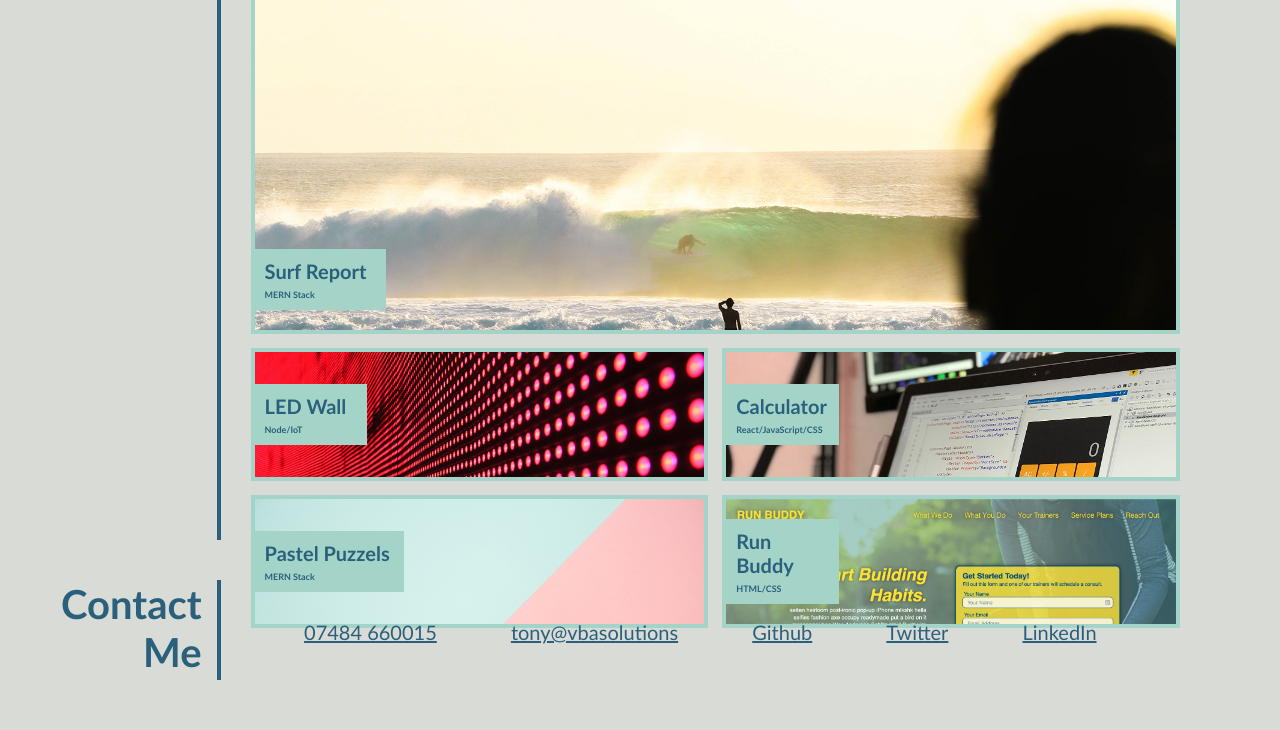
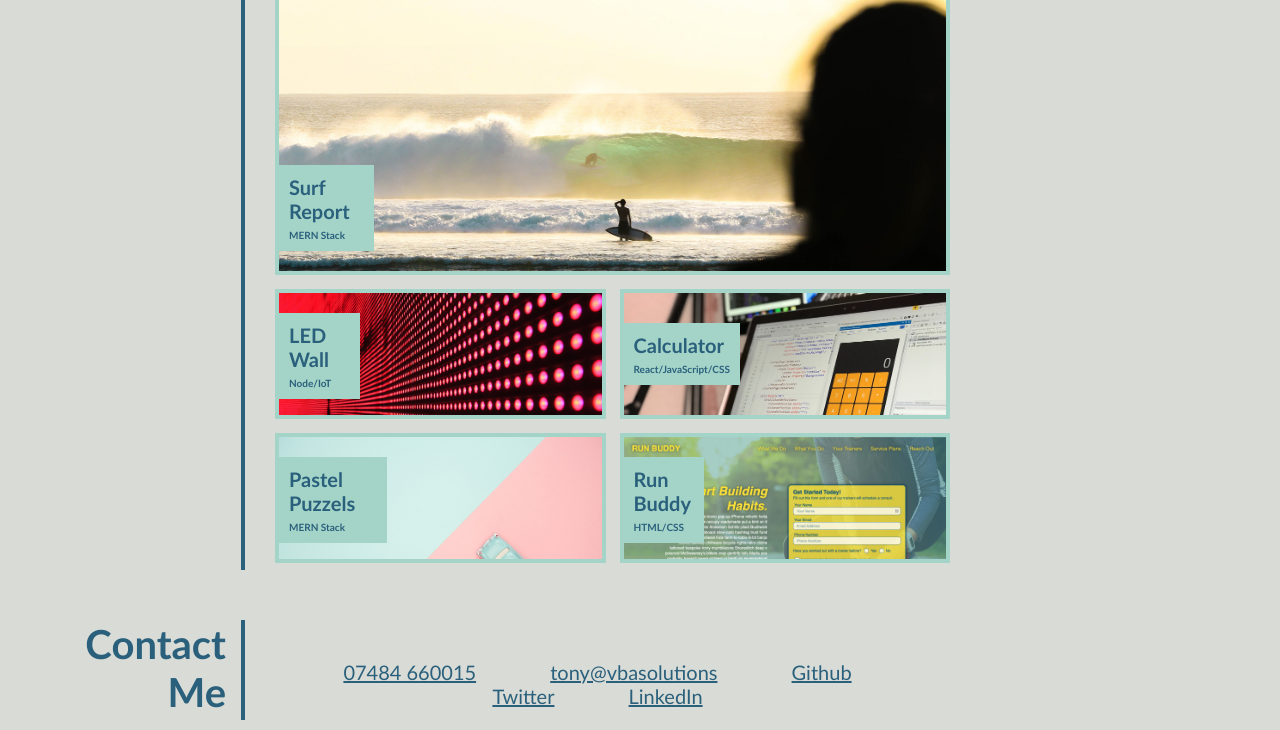
Before and after one commit to anthonycroft/portfolio, a plain HTML site: page index.html in a window 1280 px wide. Shown: the part 568-1298 px from the top of the page. Before the commit the page ends 1258 px from the top, so only its background shows below. Drawn offline with Linux system fonts and the light colour scheme.

```diff
--- a/assets/css/style.css
+++ b/assets/css/style.css
@@ -1,3 +1,4 @@
+
 * {
   box-sizing: border-box;
   padding: 0;
@@ -69,6 +70,7 @@ p {
 .page-section {
   padding: 10px;
   margin-right: 90px;
+  width: 75%;
 }
 
 /* About Me section */
@@ -86,7 +88,8 @@ p {
 /* Work section */
 #work-section {
   height: 630px;
-  margin-bottom: 20px;
+  width: 75%;
+  margin-bottom: 60px;
 }
 
 .sub-heading {
@@ -98,7 +101,7 @@ p {
 
 .sidebar-container {
   float: left;
-  width: 18%;
+  width: 25%;
   color:#2a607c;
   border-right: #2a607c solid 4px;
   padding-bottom: 40px;
@@ -124,14 +127,14 @@ p {
 
 #work-sidebar-container {
   clear: both;
-  height: 610px;
+  height: 640px;
 }
 
 .work-container {
   display: grid;
   grid-gap: 14px;
   grid-template-columns: 1fr 1fr;
-  grid-template-rows: 3fr 1fr 1fr;
+  grid-template-rows: 340px 130px 130px;
   grid-template-areas:
     "surf-report surf-report"
     "led-wall calculator"
@@ -213,7 +216,7 @@ h3 {
 }
 
 h6 {
-  font-size: 0.7vw;
+  font-size: 10px;
 }
 
 #contact-me-sidebar-container {
```
